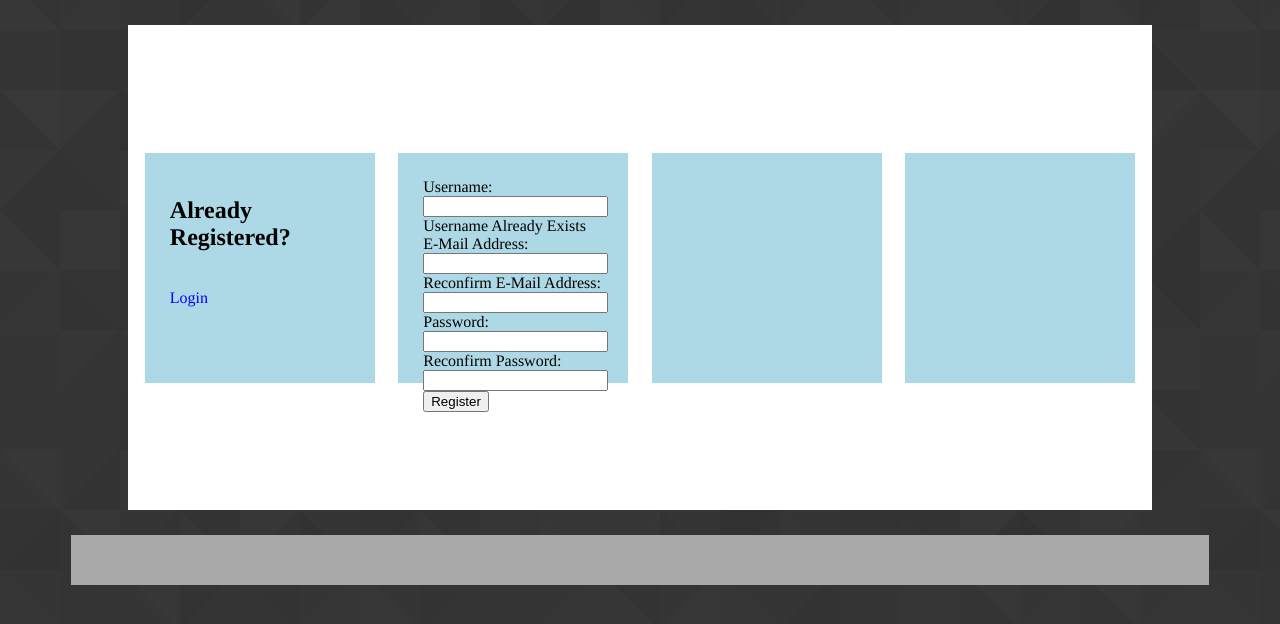
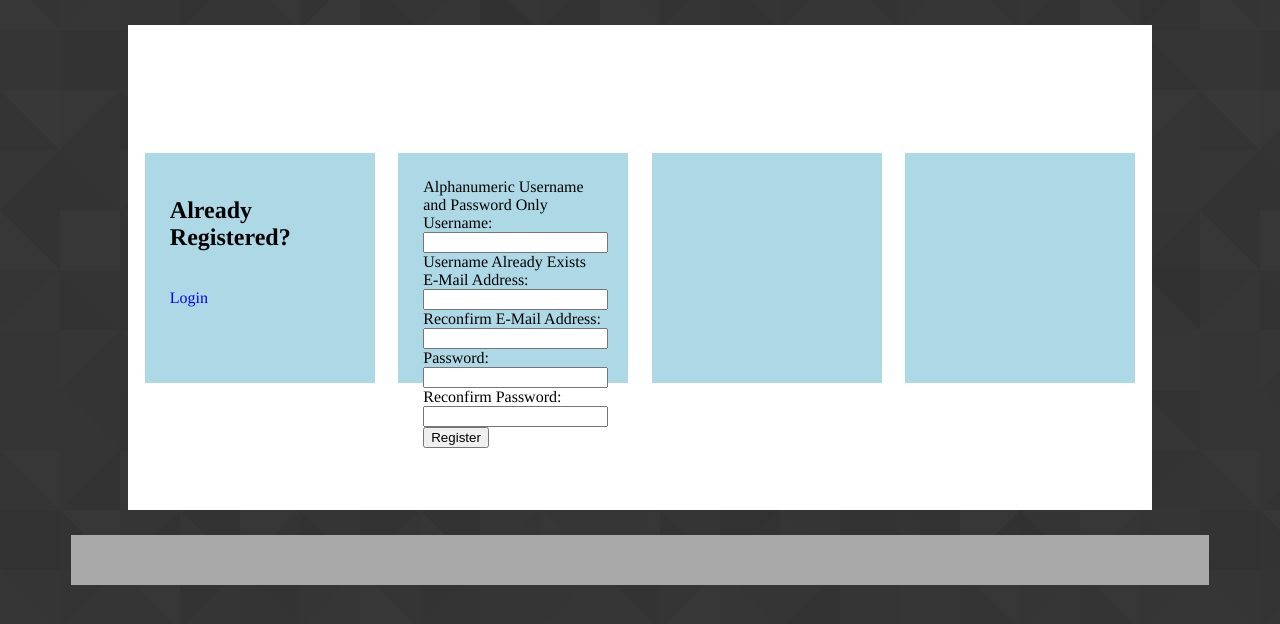
Before and after one commit to Kark3ys/CS139_Lab_1617_ADES, a PHP site: page /register.php?err=1 in a window 1280 px wide. Shown: the part 150-774 px from the top of the page. Run offline with PHP 8.4, Linux system fonts and the light colour scheme.

Commit message:
Updated register page to have regex constraints and updated todo.db with new columns and data.

```diff
--- a/register.php
+++ b/register.php
@@ -6,8 +6,9 @@
 				</div>
 				<div class="loginBox" id="registration"">
 					<form method="POST" id="regform" action="register_process.php">
+						Alphanumeric Username and Password Only<br />
 						<label for="username">Username: </label>
-						<input type="text" name="username" maxlength="30" required />
+						<input type="text" name="username" pattern="[a-zA-Z0-9]+" maxlength="30" required />
 						<?php if($_GET["err"] == 1) echo " Username Already Exists";?><br />
 						<label for="email">E-Mail Address: </label>
 						<input type="email" name="email" maxlength="50" required />
@@ -15,9 +16,9 @@
 						<label for="emailc">Reconfirm E-Mail Address: </label>
 						<input type="email" name="emailc" maxlength="50" required /><br />
 						<label for="pass">Password: </label>
-						<input type="password" name="pass" maxlength="20" required /><br />
+						<input type="password" name="pass" pattern="[a-zA-Z0-9]+" maxlength="20" required /><br />
 						<label for="passc">Reconfirm Password: </label>
-						<input type="password" name="passc" maxlength="20" required /><br />
+						<input type="password" name="passc" pattern="[a-zA-Z0-9]+" maxlength="20" required /><br />
 						<input type="submit" value="Register" />
 					</form>
 				</div>
```
Also changed, not shown: todo.db.
